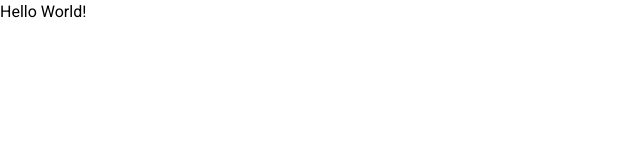
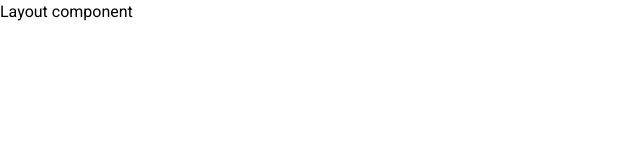
Before and after one commit to Douglashc/stockcore-angular-ui, an Angular app: page /auth in a window 1280 px wide. Before the commit this address led to /. Shown: the top 160 px of the page, without its empty margins (0-640 px from the left). Built offline with nearby package versions, Linux system fonts and the light colour scheme.

Commit message:
feat(modules): Add auth and dashboard modules

```diff
--- a/src/app/app-routing.module.ts
+++ b/src/app/app-routing.module.ts
@@ -1,7 +1,16 @@
 import { NgModule } from '@angular/core';
 import { RouterModule, Routes } from '@angular/router';
 
-const routes: Routes = [];
+const routes: Routes = [
+  {
+    path: 'auth',
+    loadChildren: () => import('./auth/auth.module').then(m => m.AuthModule)
+  },
+  { path: 'dashboard', loadChildren: () => import('./dashboard/dashboard.module').then(m => m.DashboardModule) },
+  {
+    path: '**', redirectTo: 'auth',
+  }
+];
 
 @NgModule({
   imports: [RouterModule.forRoot(routes)],
--- a/src/app/app.component.html
+++ b/src/app/app.component.html
@@ -1 +1 @@
-<h1>Hello World!</h1>
+<router-outlet></router-outlet>
--- /dev/null
+++ b/src/app/auth/layouts/auth-layout/auth-layout.component.html
@@ -0,0 +1 @@
+<h1>Layout component</h1>
--- /dev/null
+++ b/src/app/dashboard/dashboard-routing.module.ts
@@ -0,0 +1,10 @@
+import { NgModule } from '@angular/core';
+import { RouterModule, Routes } from '@angular/router';
+
+const routes: Routes = [];
+
+@NgModule({
+  imports: [RouterModule.forChild(routes)],
+  exports: [RouterModule]
+})
+export class DashboardRoutingModule { }
```
Also changed, not shown: src/app/auth/auth-routing.module.ts (added, +19 -0 lines), src/app/auth/auth.module.ts (added, +17 -0 lines), src/app/auth/layouts/auth-layout/auth-layout.component.ts (added, +10 -0 lines), src/app/dashboard/dashboard.module.ts (added, +14 -0 lines), src/app/auth/layouts/auth-layout/auth-layout.component.scss (added), 2 other files (tests, documents, lock files or other folders).
